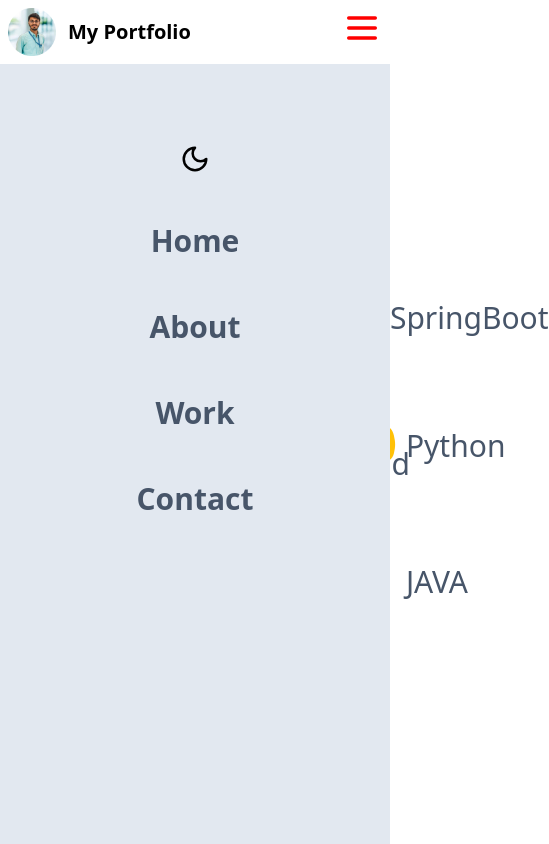
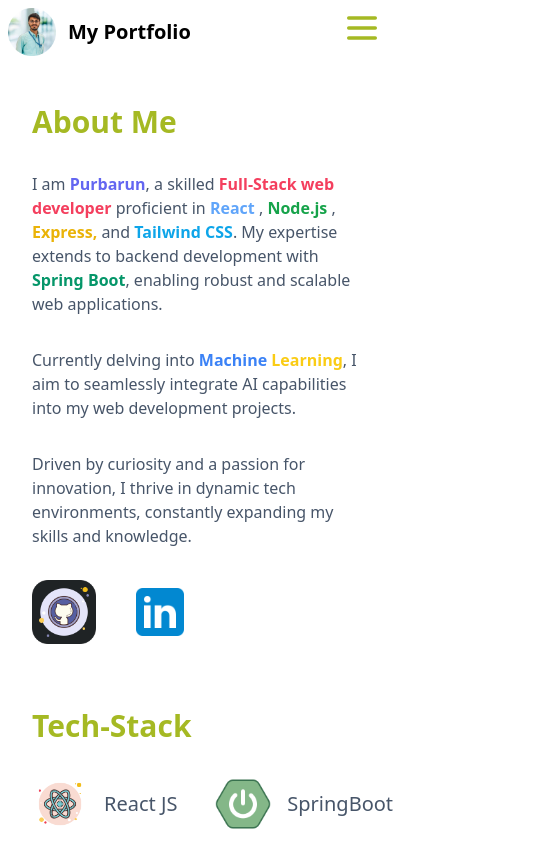
Before and after one commit to purbarunBC13/NewPortfolio, a React (Vite) app: page /about in a window 390 px wide. Shown: the top 844 px of the page, 549 px wide, since content can reach past the window. Built offline with nearby package versions, Linux system fonts and the light colour scheme.

Commit message:
reponsiveness done

```diff
--- a/src/pages/about.jsx
+++ b/src/pages/about.jsx
@@ -3,70 +3,161 @@
 const About = () => {
   return (
     <>
-      <section className="h-screen dark:bg-black px-8 pt-10 flex gap-10">
-        <div className="dark:text-slate-400 text-slate-600 w-1/2 flex flex-col lg:gap-10 2xl:gap-16 lg:text-xl 2xl:text-2xl">
-          <h1 className="lg:text-4xl 2xl:text-6xl font-bold dark:text-slate-400 text-[#a5b923]">About Me</h1>
+      <section className="min-h-screen dark:bg-black px-8 pt-10 lg:flex lg:gap-10">
+        <div className="dark:text-slate-400 text-slate-600 lg:w-1/2 flex flex-col gap-8 lg:gap-10 2xl:gap-16 lg:text-xl 2xl:text-2xl">
+          <h1 className="text-3xl lg:text-4xl 2xl:text-6xl font-bold dark:text-slate-400 text-[#a5b923]">
+            About Me
+          </h1>
           <p>
-            I am <strong className="
-            text-indigo-500">Purbarun</strong>, a skilled
-            <strong className="
-            text-rose-500"> Full-Stack web developer</strong> proficient in
-            <strong className="
-            text-blue-400"> React </strong>, <strong className="
-            text-green-600">Node.js </strong>,<strong className="
-            text-yellow-500"> Express,</strong> and
-            <strong className="
-            text-sky-500"> Tailwind CSS</strong>. My expertise extends to backend
-            development with <strong className="
-            text-emerald-600">Spring Boot</strong>, enabling robust and
-            scalable web applications.
+            I am{" "}
+            <strong
+              className="
+            text-indigo-500"
+            >
+              Purbarun
+            </strong>
+            , a skilled
+            <strong
+              className="
+            text-rose-500"
+            >
+              {" "}
+              Full-Stack web developer
+            </strong>{" "}
+            proficient in
+            <strong
+              className="
+            text-blue-400"
+            >
+              {" "}
+              React{" "}
+            </strong>
+            ,{" "}
+            <strong
+              className="
+            text-green-600"
+            >
+              Node.js{" "}
+            </strong>
+            ,
+            <strong
+              className="
+            text-yellow-500"
+            >
+              {" "}
+              Express,
+            </strong>{" "}
+            and
+            <strong
+              className="
+            text-sky-500"
+            >
+              {" "}
+              Tailwind CSS
+            </strong>
+            . My expertise extends to backend development with{" "}
+            <strong
+              className="
+            text-emerald-600"
+            >
+              Spring Boot
+            </strong>
+            , enabling robust and scalable web applications.
           </p>
           <p>
-            Currently delving into <strong className="
-            text-blue-500">Machine</strong> <strong className="
-            text-yellow-400">Learning</strong>, I aim to
-            seamlessly integrate AI capabilities into my web development
-            projects.
+            Currently delving into{" "}
+            <strong
+              className="
+            text-blue-500"
+            >
+              Machine
+            </strong>{" "}
+            <strong
+              className="
+            text-yellow-400"
+            >
+              Learning
+            </strong>
+            , I aim to seamlessly integrate AI capabilities into my web
+            development projects.
           </p>
           <p>
             Driven by curiosity and a passion for innovation, I thrive in
             dynamic tech environments, constantly expanding my skills and
             knowledge.
           </p>
-          <div className="flex gap-10">
-            <a href="https://github.com/purbarunBC13"><img src="/images/github-logo.png" alt="githubLogo" className="lg:w-16 2xl:w-20 lg:h-16 2xl:h-20"/></a>
-            <a href="https://www.linkedin.com/in/purbarun-mondal-5067a1250/"><img src="/images/linkedin-logo.png" alt="linkedinlogo" className="lg:w-16 2xl:w-20 lg:h-16 2xl:h-20"/></a>
+          <div className="flex gap-8 lg:gap-10">
+            <a href="https://github.com/purbarunBC13">
+              <img
+                src="/images/github-logo.png"
+                alt="githubLogo"
+                className="w-16 2xl:w-20 h-16 2xl:h-20"
+              />
+            </a>
+            <a href="https://www.linkedin.com/in/purbarun-mondal-5067a1250/">
+              <img
+                src="/images/linkedin-logo.png"
+                alt="linkedinlogo"
+                className="w-16 2xl:w-20 h-16 2xl:h-20"
+              />
+            </a>
           </div>
         </div>
 
-        <div className="dark:text-slate-400 text-slate-600 w-1/2 flex flex-col gap-10 text-3xl mt-24">
-          <h2 className="lg:text-3xl 2xl:text-4xl font-bold dark:text-slate-400 text-[#a5b923]">Tech-Stack</h2>
-          <div className="flex 2xl:gap-40 lg:gap-20">
+        <div className="dark:text-slate-400 text-slate-600 lg:w-1/2 flex flex-col gap-8 lg:gap-10 text-3xl mt-16 lg:mt-24">
+          <h2 className="text-3xl 2xl:text-4xl font-bold dark:text-slate-400 text-[#a5b923]">
+            Tech-Stack
+          </h2>
+          <div className="flex 2xl:gap-40 lg:gap-20 gap-8">
             <ul className="flex flex-col gap-10">
-              <li className="flex lg:text-xl items-center lg:gap-4 2xl:gap-8">
-                <img src="/images/react-icon.png" alt="" className="lg:w-16 2xl:w-20" />
+              <li className="flex text-xl items-center gap-4 2xl:gap-8">
+                <img
+                  src="/images/react-icon.png"
+                  alt=""
+                  className="w-14 lg:w-16 2xl:w-20"
+                />
                 React JS
               </li>
-              <li className="flex lg:text-xl items-center lg:gap-4 2xl:gap-8">
-                <img src="/images/tailwind-icon.png" alt="" className="lg:w-16 2xl:w-20" />
+              <li className="flex text-xl items-center gap-4 2xl:gap-8">
+                <img
+                  src="/images/tailwind-icon.png"
+                  alt=""
+                  className="w-14 lg:w-16 2xl:w-20"
+                />
                 Tailwind CSS
               </li>
-              <li className="flex lg:text-xl items-center lg:gap-4 2xl:gap-8">
-                <img src="/images/nodejs-icon.png" alt="" className="lg:w-16 2xl:w-20" />
+              <li className="flex text-xl items-center gap-4 2xl:gap-8">
+                <img
+                  src="/images/nodejs-icon.png"
+                  alt=""
+                  className="w-14 lg:w-16 2xl:w-20"
+                />
                 Node JS
               </li>
             </ul>
             <ul className="flex flex-col gap-10">
-              <li className="flex lg:text-xl items-center lg:gap-4 2xl:gap-8">
-                <img src="/images/springboot-icon.png" alt="" className="lg:w-16 2xl:w-20" />
+              <li className="flex text-xl items-center gap-4 2xl:gap-8">
+                <img
+                  src="/images/springboot-icon.png"
+                  alt=""
+                  className="w-14 lg:w-16 2xl:w-20"
+                />
                 SpringBoot
               </li>
-              <li className="flex lg:text-xl items-center lg:gap-4 2xl:gap-8">
-                <img src="/images/python-logo.png" alt="" className="lg:w-16 2xl:w-20" />
+              <li className="flex text-xl items-center gap-4 2xl:gap-8">
+                <img
+                  src="/images/python-logo.png"
+                  alt=""
+                  className="w-14 lg:w-16 2xl:w-20"
+                />
                 Python
               </li>
-              <li className="flex lg:text-xl items-center lg:gap-4 2xl:gap-8">
-                <img src="/images/java-logo.png" alt="" className="lg:w-16 2xl:w-20" />
+              <li className="flex text-xl items-center gap-4 2xl:gap-8">
+                <img
+                  src="/images/java-logo.png"
+                  alt=""
+                  className="w-14 lg:w-16 2xl:w-20"
+                />
                 JAVA
               </li>
             </ul>
--- a/src/pages/header.jsx
+++ b/src/pages/header.jsx
@@ -1,10 +1,10 @@
-import { Menu, MenuIcon, Moon, Navigation, Sun } from "lucide-react";
+import { MenuIcon, Moon,  Sun } from "lucide-react";
 import React, { useState } from "react";
 import { Link } from "react-router-dom";
 
 const Header = () => {
   const [darkMode, setDarkMode] = useState(false);
-  const [isOpen, setIsopen] = useState(true);
+  const [isOpen, setIsopen] = useState(false);
 
   const toggleDarkMode = () => {
     setDarkMode((prevMode) => !prevMode);
@@ -72,10 +72,19 @@
       <nav className="sm:hidden">
         <div className="flex justify-between p-2">
           <div className="flex gap-3 items-center">
-            <img src="/images/profile-pic.png" alt="" className="w-12 h-12"/>
+            <img src="/images/profile-pic.png" alt="" className="w-12 h-12" />
             <h3 className="text-xl font-bold">My Portfolio</h3>
           </div>
-          <div>
+          <div className="block dark:hidden">
+            <MenuIcon
+              color="#a5b923"
+              size={40}
+              onClick={() => {
+                setIsopen(!isOpen);
+              }}
+            />
+          </div>
+          <div className="hidden dark:block">
             <MenuIcon
               color="red"
               size={40}
@@ -86,9 +95,7 @@
           </div>
         </div>
         {isOpen && (
-          <div
-            className="xl:hidden absolute w-full h-screen flex flex-col items-center pt-20 dark:bg-black bg-slate-200 text-slate-600 dark:text-slate-400"
-          >
+          <div className="xl:hidden absolute w-full h-screen flex flex-col items-center pt-20 dark:bg-black bg-slate-200 text-slate-600 dark:text-slate-400">
             <ul className="flex flex-col items-center gap-12 text-3xl font-semibold">
               <li
                 className="cursor-pointer hidden dark:block"
@@ -102,24 +109,36 @@
               >
                 <Moon color="black" size={30} />
               </li>
-              <li className="dark:hover:text-rose-500 hover:text-[#91a31d]" onClick={() => {
-              setIsopen(!isOpen);
-            }}>
+              <li
+                className="dark:hover:text-rose-500 hover:text-[#91a31d]"
+                onClick={() => {
+                  setIsopen(!isOpen);
+                }}
+              >
                 <Link to="/">Home</Link>
               </li>
-              <li className="dark:hover:text-rose-500 hover:text-[#91a31d]" onClick={() => {
-              setIsopen(!isOpen);
-            }}>
+              <li
+                className="dark:hover:text-rose-500 hover:text-[#91a31d]"
+                onClick={() => {
+                  setIsopen(!isOpen);
+                }}
+              >
                 <Link to="/about">About</Link>
               </li>
-              <li className="dark:hover:text-rose-500 hover:text-[#91a31d]" onClick={() => {
-              setIsopen(!isOpen);
-            }}>
+              <li
+                className="dark:hover:text-rose-500 hover:text-[#91a31d]"
+                onClick={() => {
+                  setIsopen(!isOpen);
+                }}
+              >
                 <Link to="/projects">Work</Link>
               </li>
-              <li className="dark:hover:text-rose-500 hover:text-[#91a31d]" onClick={() => {
-              setIsopen(!isOpen);
-            }}>
+              <li
+                className="dark:hover:text-rose-500 hover:text-[#91a31d]"
+                onClick={() => {
+                  setIsopen(!isOpen);
+                }}
+              >
                 <Link to="/Contact">Contact</Link>
               </li>
             </ul>
--- a/src/pages/techStack.jsx
+++ /dev/null
@@ -1,9 +0,0 @@
-import React from 'react'
-
-const TechStack = () => {
-  return (
-    <div>TechStack</div>
-  )
-}
-
-export default TechStack
```
Also changed, not shown: src/pages/contact.jsx (+67 -19 lines), src/pages/home.jsx (+16 -11 lines), src/pages/projects.jsx (+38 -14 lines).
